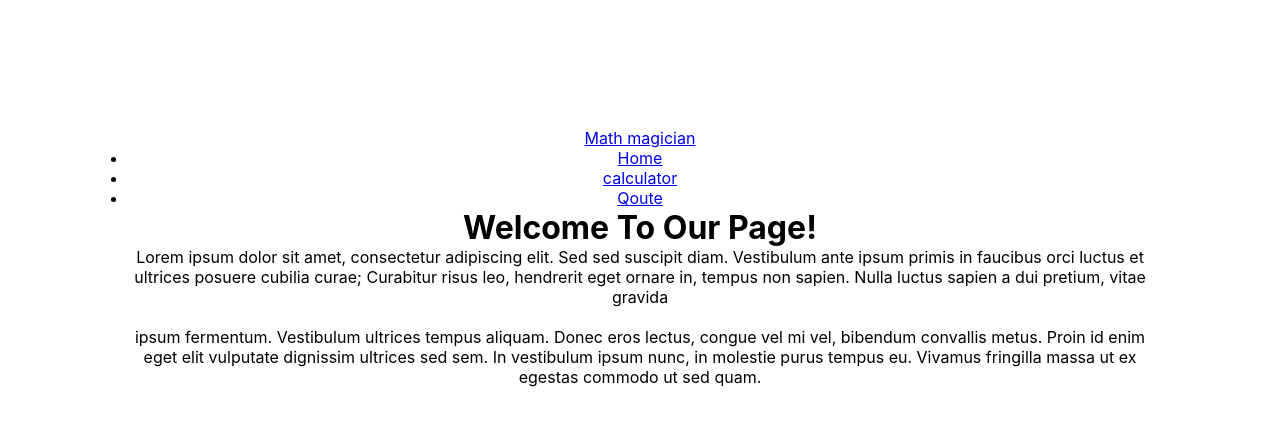
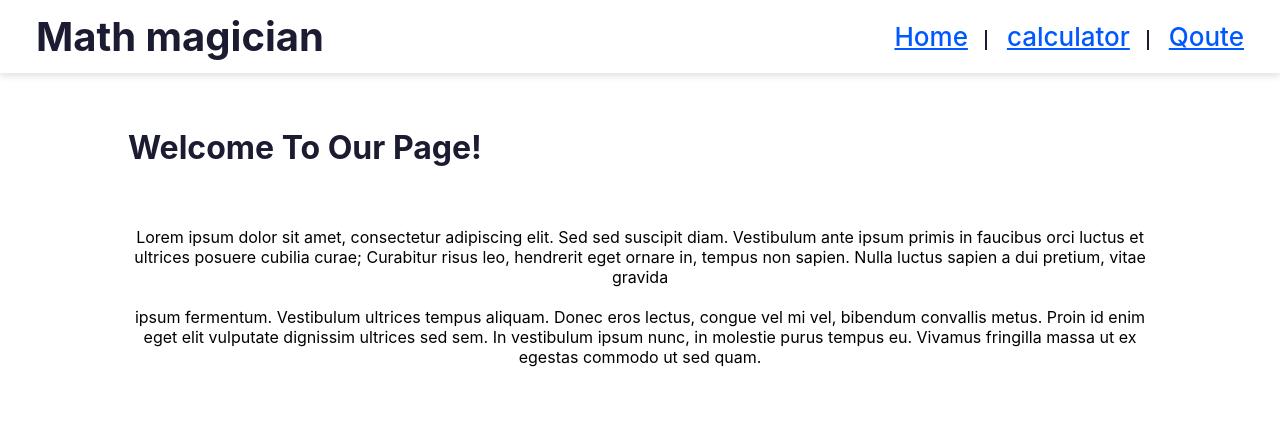
Before and after one commit to Roland-Ntwali/Maths_Magicians, a React (Create React App) app: page /Home in a window 1280 px wide. Shown: the top 426 px of the page. Built offline with nearby package versions, Linux system fonts and the light colour scheme.

Commit message:
Add styles for pages

```diff
--- a/src/components/styles.css
+++ b/src/components/styles.css
@@ -15,10 +15,6 @@
 .calculator_wrapper {
   display: flex;
   justify-content: center;
-}
-
-.qoute_wrapper {
-  margin: 20px;
 }
 
 .calculus {
@@ -81,3 +77,78 @@ button:hover {
   opacity: 0.9;
   cursor: pointer;
 }
+
+.nav {
+  display: flex;
+  justify-content: space-between;
+  margin-bottom: 100px;
+  align-items: center;
+  position: fixed;
+  top: 0;
+  left: 0;
+  box-shadow: 0 4px 6px rgba(0, 0, 0, 0.1);
+  width: 100%;
+  padding: 12px 36px;
+}
+
+.nav ul {
+  display: flex;
+  gap: 20px;
+  list-style: none;
+}
+
+.nav ul a {
+  font-size: 26px;
+  color: rgb(0, 89, 255);
+  font-weight: 500;
+}
+
+.nav-menu li:not(:last-child)::after {
+  content: "";
+  top: 50%;
+  transform: translateX(-50%) translateY(-50%);
+  height: 15px;
+  border-right: 2px solid rgb(27, 27, 50);
+  padding-left: 17px;
+}
+
+.logo {
+  text-decoration: none;
+  color: rgb(27, 27, 50);
+  font-size: 40px;
+  font-weight: 700;
+}
+
+.page_container {
+  display: flex;
+  justify-content: space-between;
+}
+
+.home_container {
+  display: flex;
+  gap: 60px;
+  flex-direction: column;
+}
+
+.home_container h1 {
+  display: flex;
+  color: rgb(27, 27, 50);
+}
+
+.digit_wrapper {
+  display: flex;
+  justify-content: center;
+  width: 100%;
+}
+
+.qoute_wrapper {
+  display: flex;
+  margin: 20px;
+}
+
+.qoute_wrapper h1 {
+  font-size: 26px;
+  color: rgb(27, 27, 50);
+  font-weight: 700;
+  white-space: nowrap;
+}
--- a/src/nav.js
+++ b/src/nav.js
@@ -4,8 +4,8 @@ import { Link } from 'react-router-dom';
 
 const Navbar = () => (
   <nav className="nav">
-    <Link to="/" className="logo">Math magician</Link>
-    <ul>
+    <Link to="/home" className="logo">Math magician</Link>
+    <ul className="nav-menu">
       <li><Link to="/home">Home</Link></li>
       <li><Link to="/calculator">calculator</Link></li>
       <li><Link to="/qoute">Qoute</Link></li>
```
